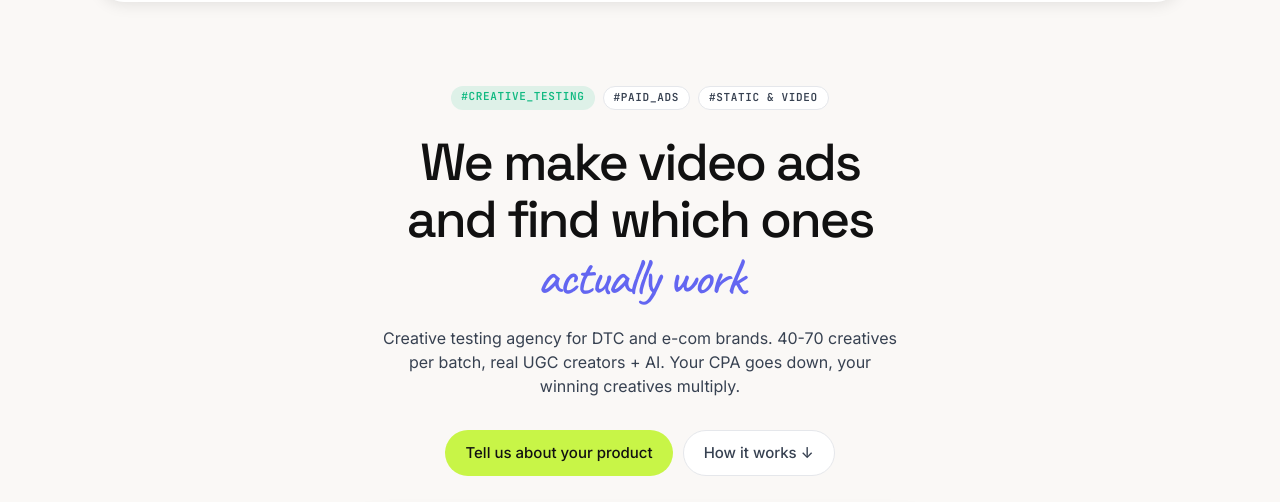
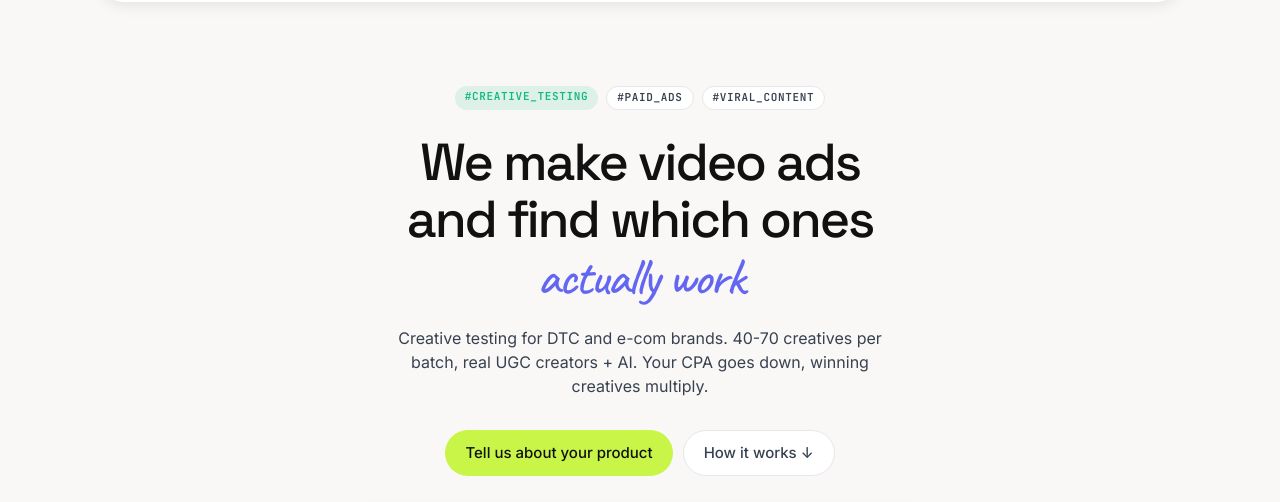
Before and after one commit to okad-bot/okad-cc, an Astro site: page / in a window 1280 px wide. Shown: the part 58-560 px from the top of the page. Built offline with nearby package versions, Linux system fonts and the light colour scheme; Astro itself is replaced by a stand-in of ours.

Commit message:
fix: rename tag to #viral_content, shorten hero description
Co-Authored-By: Claude Opus 4.6 <noreply@anthropic.com>

```diff
--- a/src/pages/index.astro
+++ b/src/pages/index.astro
@@ -110,13 +110,13 @@ const calHref = "https://calendly.com/okad_calls/first";
           <div class="flex flex-wrap justify-center gap-2 mb-4 md:mb-6">
             <span class="font-mono text-[10px] md:text-[11px] font-semibold uppercase tracking-[.06em] px-2.5 py-0.5 rounded-full" style="background: rgba(16,185,129,.12); color: #10B981">#creative_testing</span>
             <span class="font-mono text-[10px] md:text-[11px] font-semibold uppercase tracking-[.06em] px-2.5 py-0.5 rounded-full bg-card border border-border text-ink-2">#paid_ads</span>
-            <span class="font-mono text-[10px] md:text-[11px] font-semibold uppercase tracking-[.06em] px-2.5 py-0.5 rounded-full bg-card border border-border text-ink-2">#static & video</span>
+            <span class="font-mono text-[10px] md:text-[11px] font-semibold uppercase tracking-[.06em] px-2.5 py-0.5 rounded-full bg-card border border-border text-ink-2">#viral_content</span>
           </div>
           <h1 class="font-display font-medium text-[clamp(26px,5vw,52px)] leading-[1.1] tracking-[-0.04em] text-ink mb-3 md:mb-5">
             We make video ads<br>and find which ones<br><span class="font-script text-accent">actually work</span>
           </h1>
           <p class="text-[14px] md:text-[16px] leading-[1.5] text-ink-2 max-w-[520px] mx-auto mb-4 md:mb-8">
-            Creative testing agency for DTC and e-com brands. 40-70 creatives per batch, real UGC creators + AI. Your CPA goes down, your winning creatives multiply.
+            Creative testing for DTC and e-com brands. 40-70 creatives per batch, real UGC creators + AI. Your CPA goes down, winning creatives multiply.
           </p>
           <div class="flex flex-wrap justify-center gap-2.5 mb-6 md:mb-12">
             <a href={emailHref} class="inline-flex items-center px-5 py-2.5 rounded-full font-sans text-[14px] md:text-[15px] font-medium bg-lime text-ink hover:bg-[#b8e537] transition-all no-underline">Tell us about your product</a>
```
